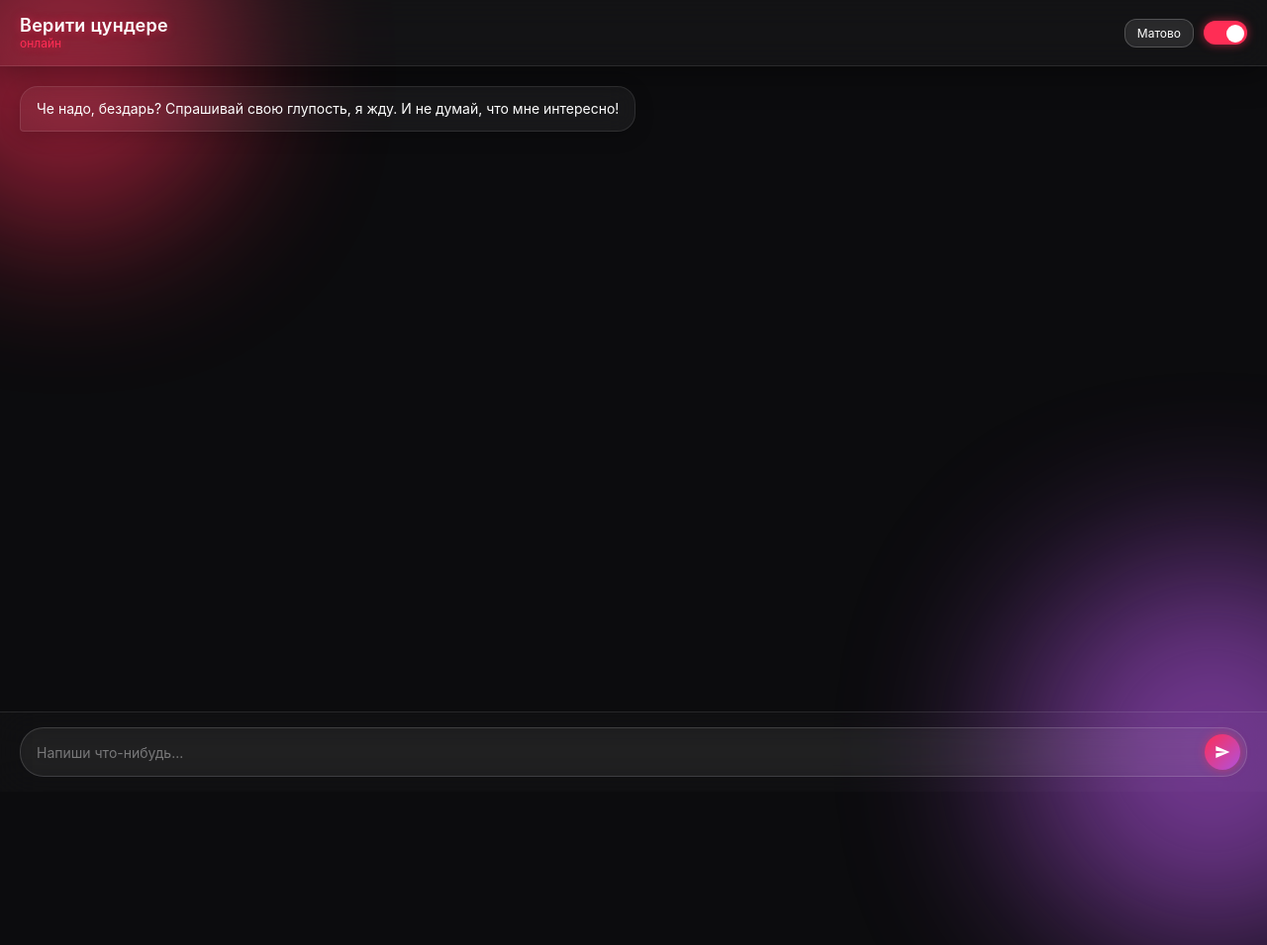
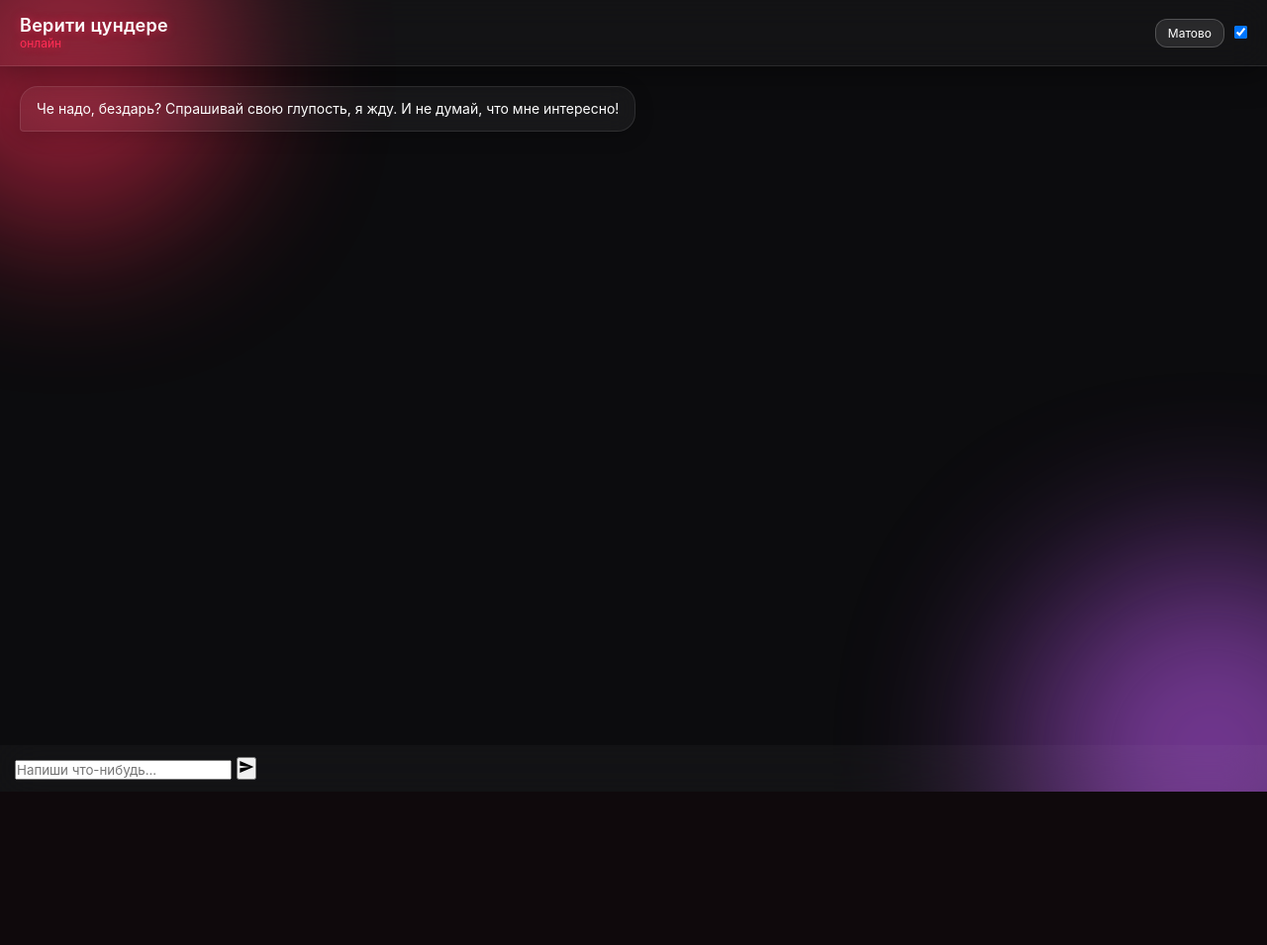
Before and after one commit to mihail546/veriti_cundere-site, a Flask app: page / in a window 1280 px wide; the page is wider, and only the part inside the window is pictured. Shown: that part at 99% size. After the commit the page ends 800 px from the top of that part, so only its background shows below. Run offline with Flask 3, Linux system fonts and the light colour scheme.

```diff
--- a/static/style.css
+++ b/static/style.css
@@ -12,17 +12,21 @@
     font-family: -apple-system, BlinkMacSystemFont, "Segoe UI", Roboto, Helvetica, Arial, sans-serif;
 }
 
+html, body {
+    height: 100%;
+    width: 100%;
+    overflow: hidden;
+}
+
 body {
     background-color: var(--bg-color);
     color: #fff;
-    height: 100vh;
     display: flex;
     flex-direction: column;
-    overflow: hidden;
     position: relative;
 }
 
-/* Эффект живого неонового фона как в One UI 6 (плавные переливающиеся пятна) */
+/* Эффект живого неонового фона в стиле One UI 6 */
 body::before, body::after {
     content: '';
     position: absolute;
@@ -63,7 +67,7 @@ body::after {
     }
 }
 
-/* Шапка с «жидким стеклом» и неоновой гранью */
+/* Шапка со стеклом */
 .main-header {
     padding: 15px 20px;
     display: flex;
@@ -75,6 +79,7 @@ body::after {
     border-bottom: 0.5px solid rgba(255, 255, 255, 0.1);
     box-shadow: 0 8px 32px 0 rgba(0, 0, 0, 0.37);
     z-index: 10;
+    flex-shrink: 0;
 }
 
 .header-info h1 {
@@ -96,7 +101,6 @@ body::after {
     align-items: center;
 }
 
-/* Кнопка матовости / стекла теперь анимирована при нажатии */
 .matte-toggle-btn {
     background: rgba(255, 255, 255, 0.08);
     border: 0.5px solid rgba(255, 255, 255, 0.2);
@@ -109,12 +113,13 @@ body::after {
     transition: all 0.2s ease;
 }
 
-.matte-toggle-btn:active, button:active, #send-btn:active {
-    transform: scale(0.92);
-    opacity: 0.7;
+/* Анимации нажатий для ВСЕХ кнопок */
+.matte-toggle-btn:active, button:active, #send-btn:active, input[type="submit"]:active {
+    transform: scale(0.92) !important;
+    opacity: 0.7 !important;
 }
 
-/* Окно чата */
+/* Окно сообщений */
 #chat-window {
     flex: 1;
     padding: 20px;
@@ -160,107 +165,9 @@ body::after {
     color: #aaa;
 }
 
-/* Панель ввода */
+/* Панель ввода внизу */
 #input-panel {
-    padding: 15px 20px;
-    background: rgba(255, 255, 255, 0.02);
+    padding: 12px 15px;
+    background: rgba(255, 255, 255, 0.03);
     backdrop-filter: blur(20px);
     -webkit-backdrop-filter: blur(20px);
-    border-top: 0.5px solid rgba(255, 255, 255, 0.1);
-}
-
-.input-container {
-    display: flex;
-    align-items: center;
-    background: rgba(255, 255, 255, 0.05);
-    border: 0.5px solid rgba(255, 255, 255, 0.15);
-    border-radius: 24px;
-    padding: 6px 6px 6px 16px;
-    backdrop-filter: blur(10px);
-}
-
-#user-input {
-    flex: 1;
-    background: transparent;
-    border: none;
-    color: #fff;
-    font-size: 14px;
-    outline: none;
-}
-
-#user-input::placeholder {
-    color: rgba(255, 255, 255, 0.4);
-}
-
-#send-btn {
-    background: linear-gradient(135deg, #ff2d55, #af52de);
-    border: none;
-    width: 36px;
-    height: 36px;
-    border-radius: 50%;
-    display: flex;
-    align-items: center;
-    justify-content: center;
-    color: white;
-    cursor: pointer;
-    transition: transform 0.2s ease, opacity 0.2s ease;
-    box-shadow: 0 0 10px rgba(255, 45, 85, 0.5);
-}
-
-/* Переключатель внизу (чекбокс) */
-.input-switch {
-    position: relative;
-    display: inline-block;
-    width: 44px;
-    height: 24px;
-}
-
-.input-switch input {
-    opacity: 0;
-    width: 0;
-    height: 0;
-}
-
-.switch-slider {
-    position: absolute;
-    cursor: pointer;
-    top: 0; left: 0; right: 0; bottom: 0;
-    background-color: rgba(255, 255, 255, 0.1);
-    transition: .3s;
-    border-radius: 24px;
-    border: 0.5px solid rgba(255, 255, 2M5, 0.2);
-}
-
-.switch-slider:before {
-    position: absolute;
-    content: "";
-    height: 18px;
-    width: 18px;
-    left: 3px;
-    bottom: 2px;
-    background-color: white;
-    transition: .3s;
-    border-radius: 50%;
-}
-
-input:checked + .switch-slider {
-    background-color: #ff2d55;
-    box-shadow: 0 0 10px rgba(255, 45, 85, 0.6);
-}
-
-input:checked + .switch-slider:before {
-    transform: translateX(20px);
-}
-
-/* Режим «Матово» (если хочется убрать прозрачность стекла) */
-body.matte-mode {
-    background-color: #121214;
-}
-body.matte-mode .main-header,
-body.matte-mode #input-panel,
-body.matte-mode .message.bot,
-body.matte-mode .matte-toggle-btn {
-    backdrop-filter: none;
-    -webkit-backdrop-filter: none;
-    background: #1c1c1e;
-}
```
